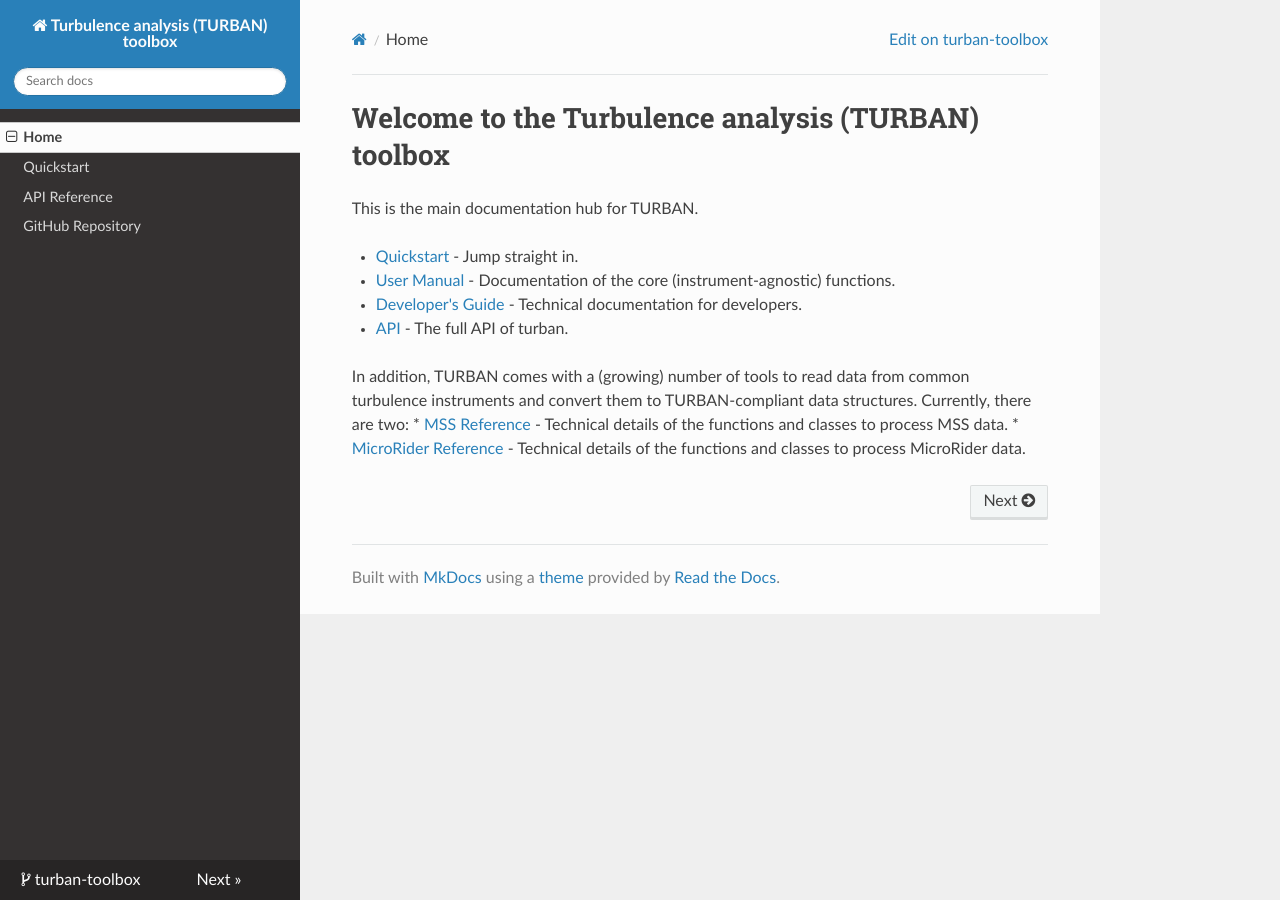
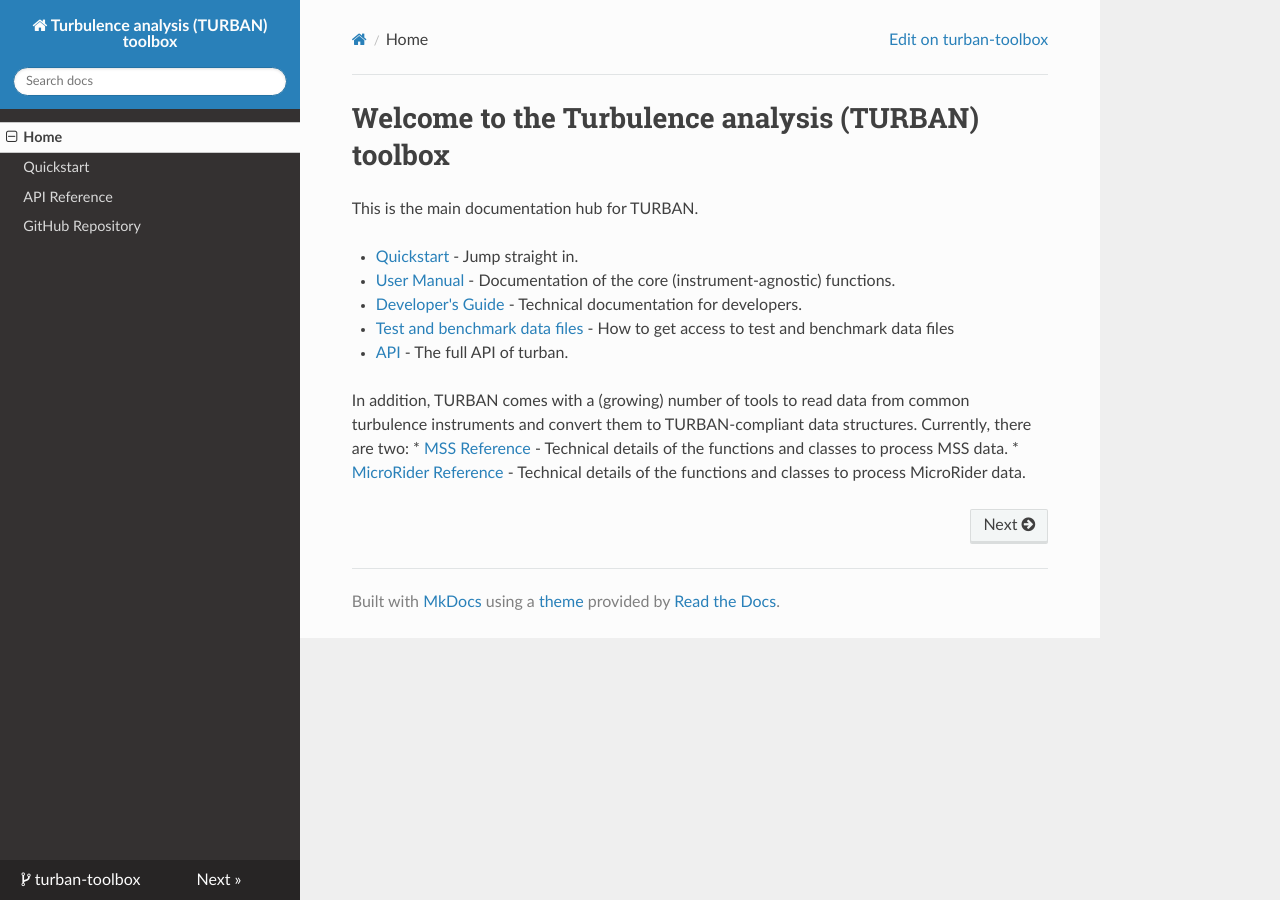
Before and after one commit to turban-toolbox/turban-toolbox, an MkDocs documentation site: the page built from docs/index.md, in a window 1280 px wide. Built offline with MkDocs 1.6.1, drawn with Linux system fonts in a browser that asks for light colours; nearby versions of some CDN libraries.

Commit message:
adds benchmark entry to index

```diff
--- a/docs/index.md
+++ b/docs/index.md
@@ -4,7 +4,10 @@ This is the main documentation hub for TURBAN.
 
 * [Quickstart](quickstart.md) - Jump straight in.
 * [User Manual](manual.md) - Documentation of the core (instrument-agnostic) functions.
-* [Developer's Guide](devguide.md) - Technical documentation for developers.
+* [Developer's Guide](devguide.md) - Technical documentation for
+  developers.
+* [Test and benchmark data files](benchmark_files.md) - How to get
+  access to test and benchmark data files
 * [API](api.md) - The full API of turban.
 
 In addition, TURBAN comes with a (growing) number of tools to read data from common turbulence instruments and convert them to TURBAN-compliant data structures.
```
